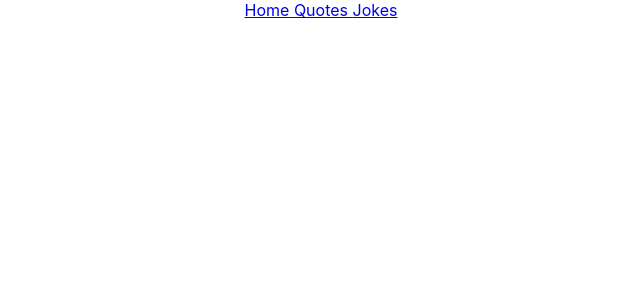
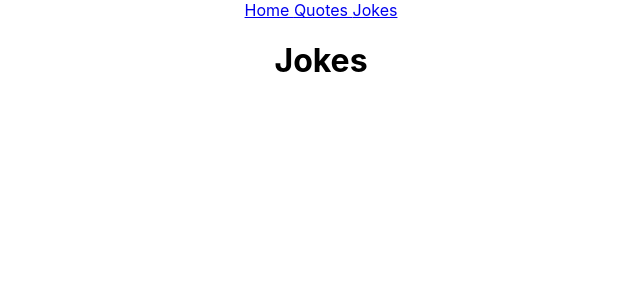
Before and after one commit to aidarous/Mod2-project, a React (Create React App) app: page /Jokes in a window 1280 px wide. Shown: the top 300 px of the page, without its empty margins (319-959 px from the left). Built offline with nearby package versions, Linux system fonts and the light colour scheme.

Commit message:
made route to Jokes.js

```diff
--- a/src/App.js
+++ b/src/App.js
@@ -2,7 +2,8 @@ import React from 'react';
 import { BrowserRouter as Router, Switch, Route, Link } from 'react-router-dom'
 import './App.css'
 import Home from './components/Home';
-import Quotes from './components/Quotes'
+import Quotes from './components/Quotes';
+import Jokes from './components/Jokes';
 
 
 function App() {
@@ -21,6 +22,9 @@ function App() {
           <Route path='/Quotes'>
             <Quotes />
           </Route>
+          <Route path='/Jokes'>
+            <Jokes />
+          </Route>
         </Switch>
 
       </div>
--- a/src/components/Jokes.js
+++ b/src/components/Jokes.js
@@ -1,12 +1,18 @@
 import React, { Component } from 'react'
 import axios from 'axios';
 
+
 class Jokes extends Component {
+
     render() {
         return (
             <div>
+                <h1>Jokes</h1>
+
 
             </div>
         )
     }
 }
+
+export default Jokes;
```
